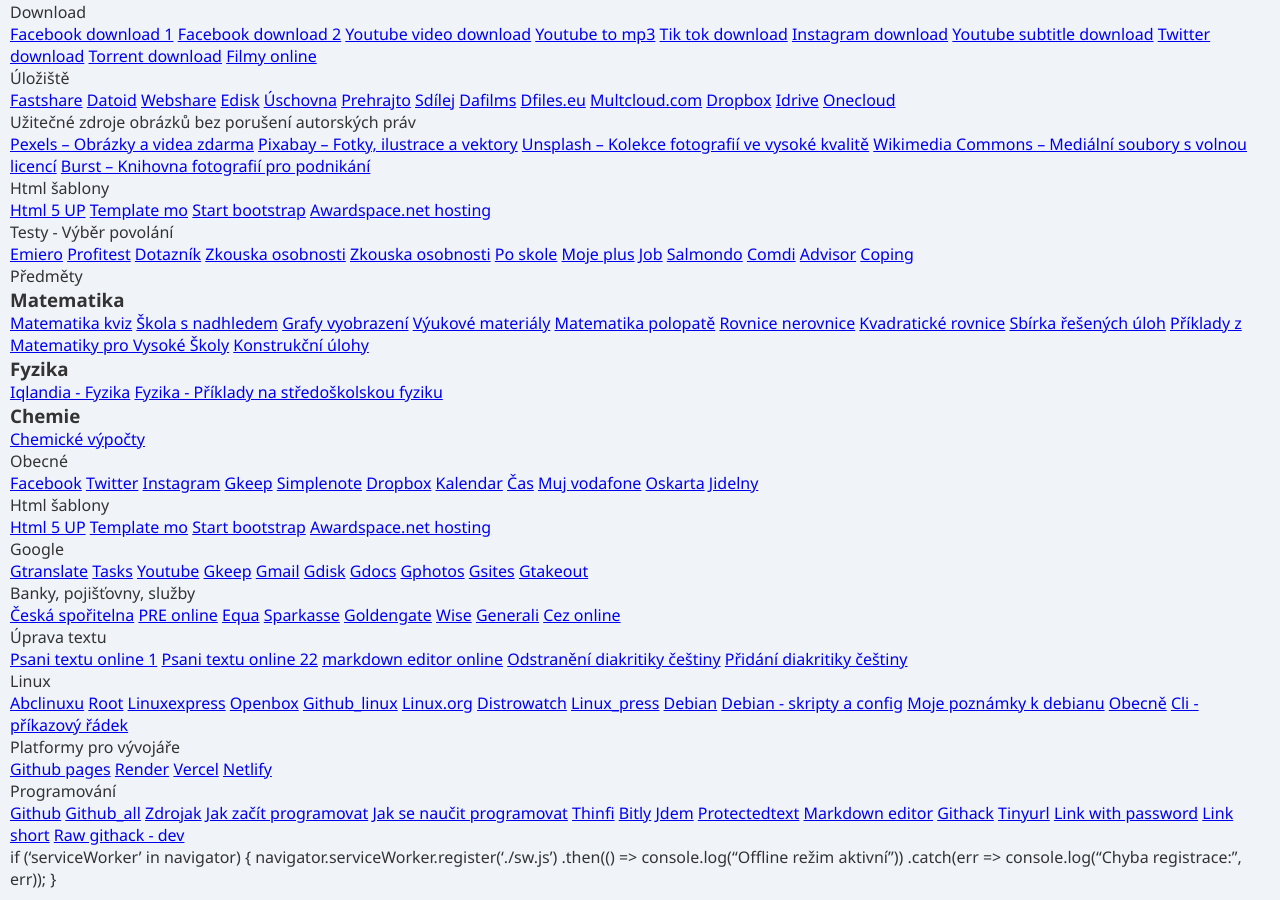
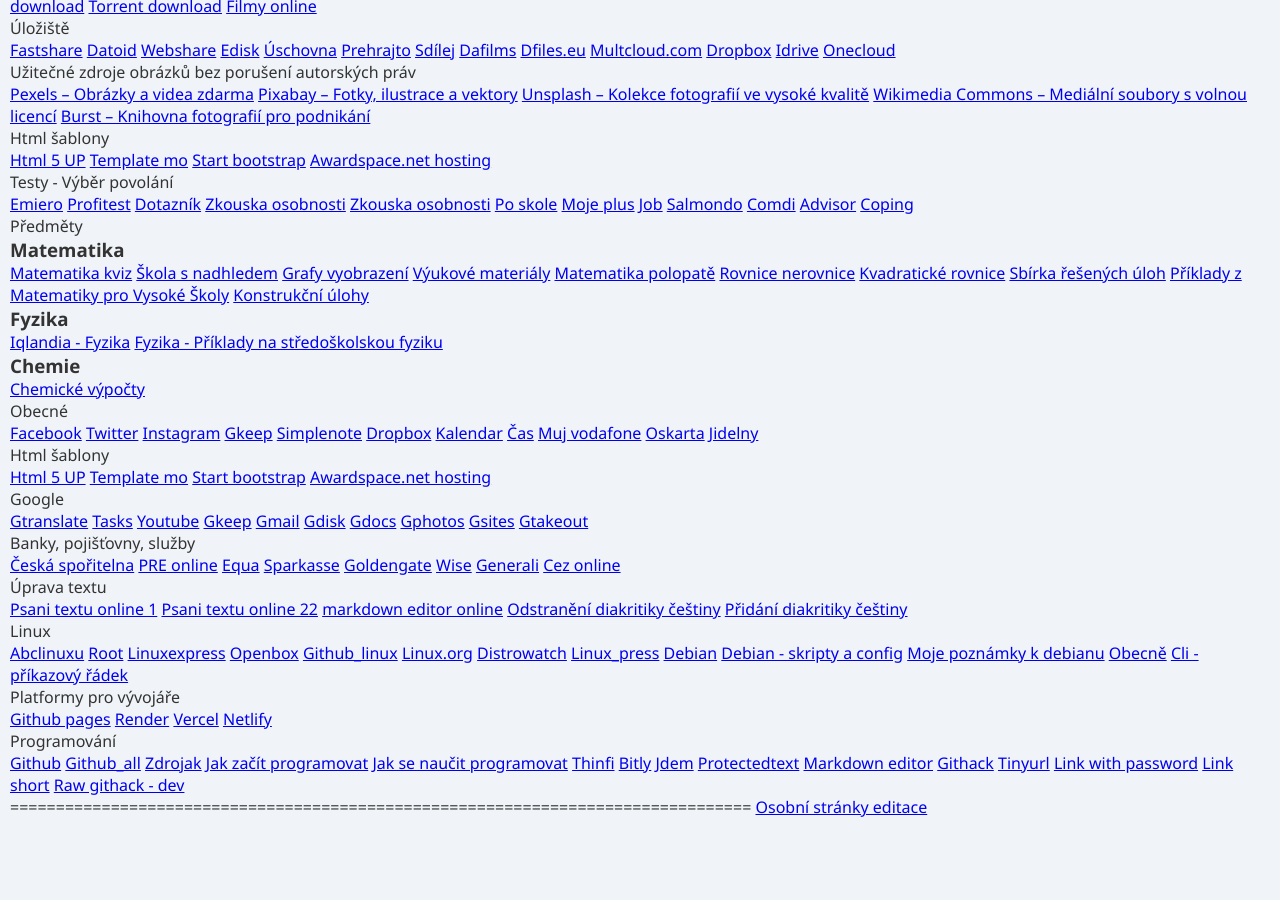
Before and after one commit to bedjan/bedjan.github.io, a Jekyll site: the page built from index.md, in a window 1280 px wide and 900 px high, scrolled down 696 px. Built offline with Jekyll 4.4.1, drawn with Linux system fonts in a browser that asks for light colours; after the commit the page ends 1524 px from its top, so only the background shows below that.

Commit message:
Update index.md

```diff
--- a/index.md
+++ b/index.md
@@ -109,4 +108,5 @@
 
 [Github](https://github.com/bedjan/) [Github\_all](https://github.com/bedjan/debian/blob/master/skripty/all.sh) [Zdrojak](https://zdrojak.cz/) [Jak začít programovat](https://www.itnetwork.cz/jak-zacit-programovat-tvorit-aplikace-programy) [Jak se naučit programovat](https://www.startitup.cz/11-stranek-ktere-te-nauci-programovat-z-pohodli-domova/) [Thinfi](https://thinfi.com/) [Bitly](https://bitly.com/) [Jdem](http://jdem.cz/) [Protectedtext](https://www.protectedtext.com/) [Markdown editor](https://dillinger.io/) [Githack](https://raw.githack.com/) [Tinyurl](https://tinyurl.com/app) [Link with password](https://thinfi.com/) [Link short](https://bitly.com/) [Raw githack - dev](https://raw.githack.com/)
 
-if ('serviceWorker' in navigator) { navigator.serviceWorker.register('./sw.js') .then(() => console.log("Offline režim aktivní")) .catch(err => console.log("Chyba registrace:", err)); }
+=================================================================================
+[Osobní stránky editace](https://github.com/bedjan/bedjan.github.io/blob/main/index.md)
```
Also changed, not shown: other parts of index.md (+1 -2 lines).
